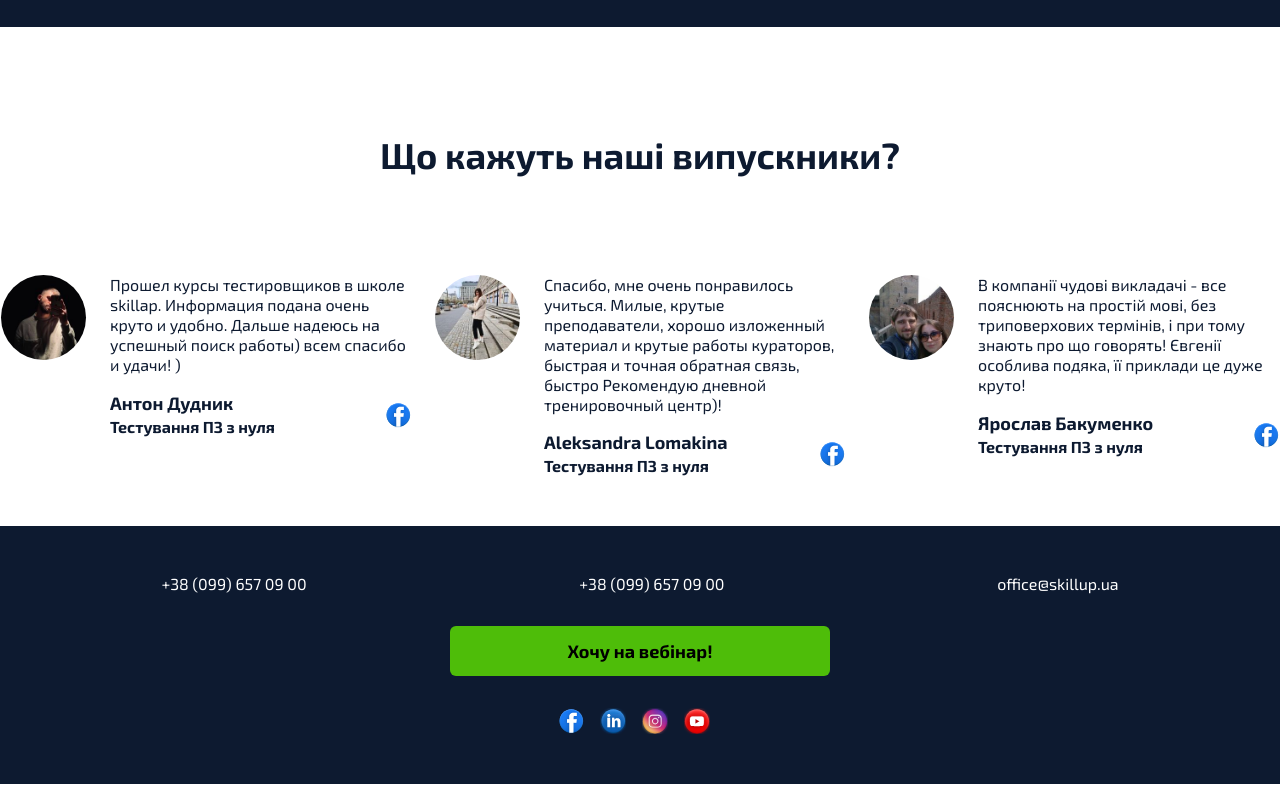
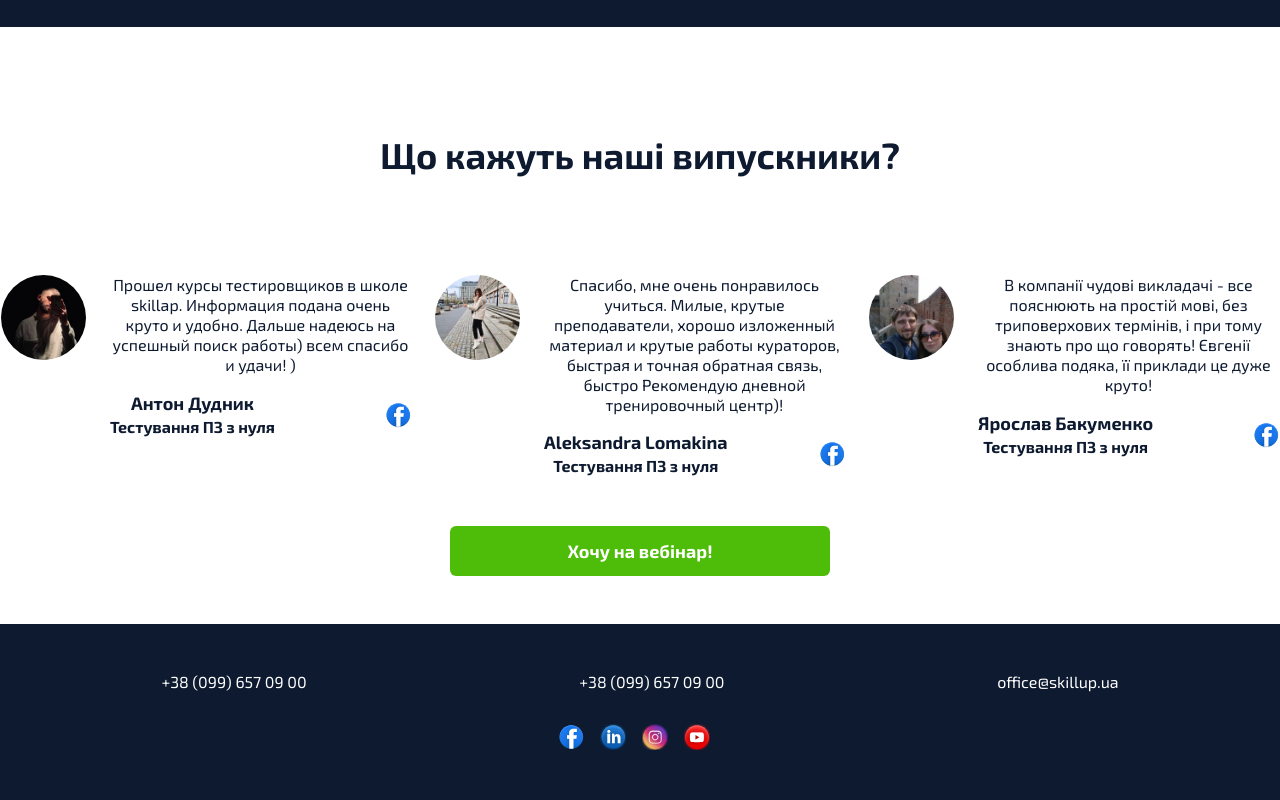
Before and after one commit to RomanKoriachko/Skillup_testing, a plain HTML site: page index.html in a window 1280 px wide. Shown: the part 5915-6715 px from the top of the page. Drawn offline with nearby package versions, Linux system fonts and the light colour scheme.

Commit message:
add button in review section

```diff
--- a/index.html
+++ b/index.html
@@ -758,6 +758,11 @@
                         </div>
                     </div>
                 </div>
+                <div class="container">
+                    <button class="main-btn review-section-btn">
+                        Хочу на вебінар!
+                    </button>
+                </div>
             </section>
         </main>
         <footer class="footer">
@@ -767,7 +772,6 @@
                     <p>+38 (099) 657 09 00</p>
                     <p>office@skillup.ua</p>
                 </div>
-                <button class="footer-btn main-btn">Хочу на вебінар!</button>
                 <div class="footer-buttons">
                     <a
                         href="https://www.facebook.com/skillup.ua"
--- a/style.scss
+++ b/style.scss
@@ -522,6 +522,7 @@ body {
     }
     .review-section {
         padding-bottom: 48px;
+        text-align: center;
         .slider-text {
             .slider-item {
                 margin-right: 24px;
@@ -597,6 +598,11 @@ body {
                     }
                 }
             }
+        }
+        .review-section-btn {
+            margin-top: 48px;
+            @include mainButton();
+            color: white;
         }
     }
 }
@@ -976,6 +982,9 @@ body {
                     }
                 }
             }
+            .review-section-btn {
+                width: 100%;
+            }
         }
     }
     .footer {
```
Also changed, not shown: style.css.
